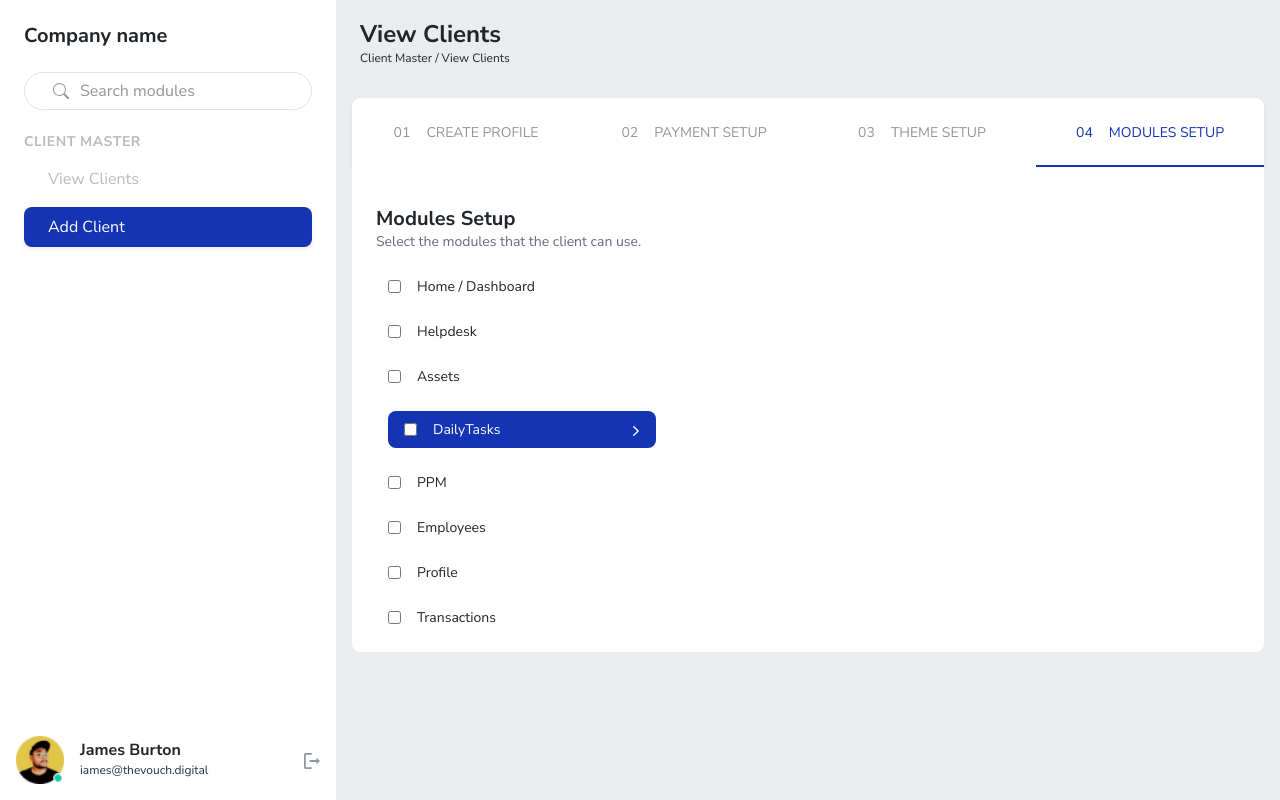
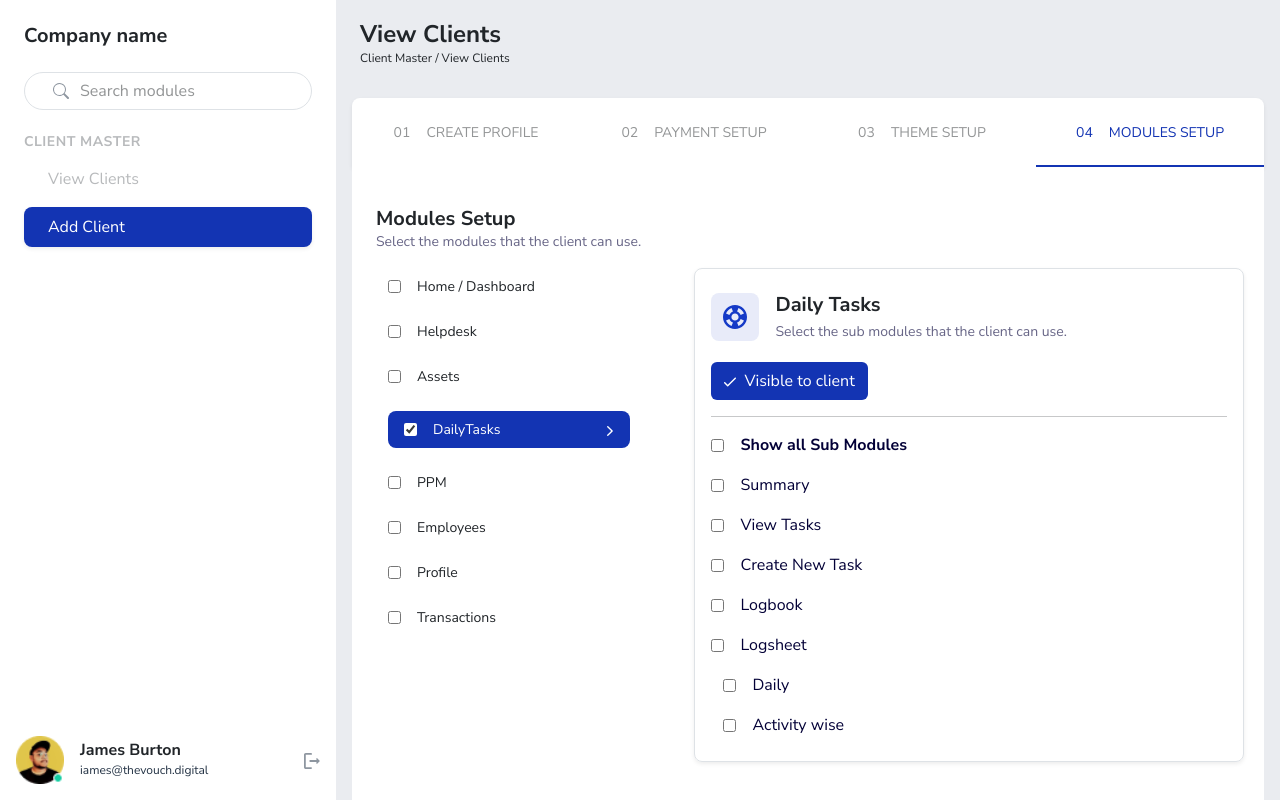
Before and after one commit to bhatshakran/vouch-adminpanel, a React (Vite) app: page /add/modulesetup in a window 1280 px wide. Built offline with nearby package versions, Linux system fonts and the light colour scheme.

Commit message:
Added:ModulesSetup

```diff
--- a/src/App.css
+++ b/src/App.css
@@ -47,10 +47,28 @@
   .outl {
     width: calc(100% - 80px) !important;
   }
+  .modulesidebar {
+    width: 150px !important;
+  }
+  .modulesubmenu {
+    width: 100% !important;
+  }
 }
+
+.modulesidebar {
+  width: 268px;
+}
+.modulesubmenu {
+  width: calc(100% - 268px);
+}
+
 @media only screen and (min-width: 768px) {
   .login-left {
     width: 400px !important;
+  }
+
+  .md-g-0 {
+    gap: 1 !important;
   }
 }
 
@@ -189,3 +207,15 @@
   left: 44px;
   top: 22px;
 }
+
+input {
+  accent-color: #1334b3 !important;
+}
+
+.whiteaccent {
+  accent-color: white !important;
+}
+
+.bluishblack {
+  color: #030037 !important;
+}
--- a/src/routes/Dashboard/Clients/AddClient/ModuleSidebar.jsx
+++ b/src/routes/Dashboard/Clients/AddClient/ModuleSidebar.jsx
@@ -1,8 +1,23 @@
-import React from 'react';
+import React, { useEffect, useRef, useState } from 'react';
 
-const ModuleSidebar = () => {
+const ModuleSidebar = ({ renderSubmenu }) => {
+  const submenuhanlderRef = useRef(null);
+  const [submenuactive, setSubmenuActive] = useState(true);
+
+  useEffect(() => {
+    if (submenuhanlderRef.current.checked) {
+      setSubmenuActive(true);
+      renderSubmenu();
+    } else setSubmenuActive(false);
+  }, []);
+
+  const showSubMenu = () => {
+    setSubmenuActive(!submenuactive);
+    renderSubmenu();
+  };
+
   return (
-    <div className='mx-3 mt-2' style={{ width: '268px' }}>
+    <div className='mx-3 mt-2 modulesidebar'>
       <div
         className='d-flex flex-column gap-4 flex-wrap'
         style={{ fontSize: '14px' }}
@@ -24,12 +39,20 @@ const ModuleSidebar = () => {
           <input type='checkbox' id='module8' name='module8' value='Assets' />
           <label htmlFor='module8'> Assets</label>
         </div>
-        <div className='d-flex gap-3  align-items-center nunito  primarybg p-2 text-white rounded-3 px-3'>
+        <div
+          className={`d-flex gap-3  align-items-center  nunito modulehandler ${
+            submenuactive && 'primarybg p-2 text-white rounded-3 px-3 '
+          }`}
+        >
           <input
+            ref={submenuhanlderRef}
+            onClick={showSubMenu}
             type='checkbox'
             id='module3'
             name='module3'
             value='DailyTasks'
+            checked={submenuactive}
+            className={`${submenuactive && 'whiteaccent'}`}
           />
           <div className='d-flex justify-content-between w-100'>
             <div>
--- a/src/routes/Dashboard/Clients/AddClient/ModulesSetup.tsx
+++ b/src/routes/Dashboard/Clients/AddClient/ModulesSetup.tsx
@@ -1,7 +1,9 @@
-import React from 'react';
+import React, { useState } from 'react';
 import ModuleSidebar from './ModuleSidebar';
+import SubMenu from './SubMenu';
 
 const ModulesSetup = () => {
+  const [rendersubmenu, setRenderSubmenu] = useState(false);
   return (
     <section className='bg-white px-2  py-4 rounded-bottom-3 shadow-s,'>
       <div className='mt-3'>
@@ -17,8 +19,52 @@ const ModulesSetup = () => {
           </p>
         </div>
 
-        <div className='container d-flex justify-content-start w-100'>
-          <ModuleSidebar />
+        <div className='container d-flex flex-column flex-md-row gap-5 md-g-0 justify-content-start w-100'>
+          <ModuleSidebar
+            renderSubmenu={() => setRenderSubmenu(!rendersubmenu)}
+          />
+          {rendersubmenu && <SubMenu />}
+        </div>
+        <div className='mt-5 container d-flex flex-wrap gap-4 nunito'>
+          <button className='btn primarybg  text-white d-flex gap-2 align-items-center'>
+            <span>Save & Continue</span>
+            <span>
+              <svg
+                width='8'
+                height='10'
+                viewBox='0 0 8 12'
+                fill='none'
+                xmlns='http://www.w3.org/2000/svg'
+              >
+                <path
+                  d='M0.735818 11.765C1.04917 12.0783 1.55436 12.0783 1.86771 11.765L7.18186 6.45084C7.43126 6.20144 7.43126 5.79856 7.18186 5.54916L1.86771 0.235012C1.55436 -0.0783373 1.04917 -0.0783373 0.735818 0.235012C0.422468 0.548361 0.422468 1.05356 0.735818 1.36691L5.36571 6.0032L0.729423 10.6395C0.422468 10.9464 0.422468 11.458 0.735818 11.765Z'
+                  fill='white'
+                />
+              </svg>
+            </span>
+          </button>
+          <button className='btn primarycolor  text-white d-flex gap-2 align-items-end'>
+            <span className='my-0'>
+              <svg
+                width='10'
+                height='12'
+                viewBox='0 0 10 12'
+                fill='none'
+                xmlns='http://www.w3.org/2000/svg'
+              >
+                <path
+                  d='M4.93027 2.04675V0.311866C4.93027 0.0320453 4.59449 -0.104756 4.40172 0.0942276L2.0388 2.45094C1.91443 2.5753 1.91443 2.76807 2.0388 2.89243L4.3955 5.24914C4.59449 5.4419 4.93027 5.3051 4.93027 5.02528V3.2904C7.24967 3.2904 9.08405 5.41703 8.57415 7.82349C8.2819 9.23502 7.13774 10.373 5.73242 10.6652C3.51252 11.1316 1.53512 9.60812 1.23664 7.54989C1.19312 7.25141 0.93195 7.02134 0.627257 7.02134C0.254163 7.02134 -0.0443118 7.3509 0.00543407 7.724C0.390964 10.4538 2.99018 12.4747 5.93141 11.9026C7.87149 11.5233 9.43227 9.96256 9.81158 8.02247C10.4272 4.83252 8.00208 2.04675 4.93027 2.04675Z'
+                  fill='#686687'
+                />
+              </svg>
+            </span>
+            <span
+              className='my-0 fw-bold secondarycolor'
+              style={{ fontSize: '14px' }}
+            >
+              Reset
+            </span>
+          </button>
         </div>
       </div>
     </section>
--- /dev/null
+++ b/src/routes/Dashboard/Clients/AddClient/SubMenu.jsx
@@ -0,0 +1,151 @@
+import React from 'react';
+
+const SubMenu = () => {
+  return (
+    <section className='shadow-sm rounded-3 border p-4 px-3 modulesubmenu'>
+      <div>
+        <div className='d-flex flex-wrap justify-content-between align-items-start w-100 gap-3'>
+          <div className='d-flex gap-3'>
+            <div>
+              <svg
+                width='48'
+                height='48'
+                viewBox='0 0 48 48'
+                fill='none'
+                xmlns='http://www.w3.org/2000/svg'
+              >
+                <rect width='48' height='48' rx='8' fill='#E8EBF9' />
+                <g clip-path='url(#clip0_1_8454)'>
+                  <path
+                    d='M24 12C17.376 12 12 17.376 12 24C12 30.624 17.376 36 24 36C30.624 36 36 30.624 36 24C36 17.376 30.624 12 24 12ZM32.952 20.544L29.616 21.924C29.004 20.292 27.72 18.996 26.076 18.396L27.456 15.06C29.976 16.02 31.98 18.024 32.952 20.544ZM24 27.6C22.008 27.6 20.4 25.992 20.4 24C20.4 22.008 22.008 20.4 24 20.4C25.992 20.4 27.6 22.008 27.6 24C27.6 25.992 25.992 27.6 24 27.6ZM20.556 15.048L21.96 18.384C20.304 18.984 18.996 20.292 18.384 21.948L15.048 20.556C16.02 18.024 18.024 16.02 20.556 15.048ZM15.048 27.444L18.384 26.064C18.996 27.72 20.292 29.016 21.948 29.616L20.544 32.952C18.024 31.98 16.02 29.976 15.048 27.444ZM27.456 32.952L26.076 29.616C27.72 29.004 29.016 27.708 29.616 26.052L32.952 27.456C31.98 29.976 29.976 31.98 27.456 32.952Z'
+                    fill='#153AC7'
+                  />
+                </g>
+                <defs>
+                  <clipPath id='clip0_1_8454'>
+                    <rect
+                      width='24'
+                      height='24'
+                      fill='white'
+                      transform='translate(12 12)'
+                    />
+                  </clipPath>
+                </defs>
+              </svg>
+            </div>
+            <div>
+              <h4 className='f-20 nunito fw-bold my-0'>Daily Tasks</h4>
+              <p className='f-14 nunito my-1 secondarycolor'>
+                Select the sub modules that the client can use.
+              </p>
+            </div>
+          </div>
+
+          <div>
+            <button className='btn primarybg  text-white d-flex gap-2 align-items-center nunito'>
+              <span>
+                <svg
+                  width='12'
+                  height='10'
+                  viewBox='0 0 12 10'
+                  fill='none'
+                  xmlns='http://www.w3.org/2000/svg'
+                >
+                  <path
+                    d='M3.70457 7.77842L1.21934 5.2932C0.940018 5.01388 0.488809 5.01388 0.20949 5.2932C-0.0698299 5.57251 -0.0698299 6.02372 0.20949 6.30304L3.20322 9.29678C3.48254 9.5761 3.93375 9.5761 4.21307 9.29678L11.7905 1.71934C12.0698 1.44002 12.0698 0.988809 11.7905 0.70949C11.5112 0.43017 11.06 0.43017 10.7807 0.70949L3.70457 7.77842Z'
+                    fill='white'
+                  />
+                </svg>
+              </span>
+              <span>Visible to client</span>
+            </button>
+          </div>
+        </div>
+        <hr />
+
+        <div className='bluishblack'>
+          <div className='d-flex gap-3  align-items-center nunito'>
+            <input
+              type='checkbox'
+              id='module1'
+              name='module1'
+              value='Home / Dashboard'
+            />
+            <label htmlFor='module1' className='fw-bold '>
+              {' '}
+              Show all Sub Modules
+            </label>
+          </div>
+
+          <div className='d-flex gap-3  align-items-center nunito mt-3'>
+            <input
+              type='checkbox'
+              id='module1'
+              name='module1'
+              value='Home / Dashboard'
+            />
+            <label htmlFor='module1'> Summary</label>
+          </div>
+          <div className='d-flex gap-3  align-items-center nunito mt-3'>
+            <input
+              type='checkbox'
+              id='module1'
+              name='module1'
+              value='Home / Dashboard'
+            />
+            <label htmlFor='module1'> View Tasks</label>
+          </div>
+          <div className='d-flex gap-3  align-items-center nunito mt-3'>
+            <input
+              type='checkbox'
+              id='module1'
+              name='module1'
+              value='Home / Dashboard'
+            />
+            <label htmlFor='module1'> Create New Task</label>
+          </div>
+          <div className='d-flex gap-3  align-items-center nunito mt-3'>
+            <input
+              type='checkbox'
+              id='module1'
+              name='module1'
+              value='Home / Dashboard'
+            />
+            <label htmlFor='module1'> Logbook</label>
+          </div>
+          <div className='d-flex gap-3  align-items-center nunito mt-3'>
+            <input
+              type='checkbox'
+              id='module1'
+              name='module1'
+              value='Home / Dashboard'
+            />
+            <label htmlFor='module1'> Logsheet</label>
+          </div>
+          <div className='container'>
+            <div className='d-flex gap-3  align-items-center nunito mt-3'>
+              <input
+                type='checkbox'
+                id='module1'
+                name='module1'
+                value='Home / Dashboard'
+              />
+              <label htmlFor='module1'> Daily</label>
+            </div>
+            <div className='d-flex gap-3  align-items-center nunito mt-3'>
+              <input
+                type='checkbox'
+                id='module1'
+                name='module1'
+                value='Home / Dashboard'
+              />
+              <label htmlFor='module1'> Activity wise</label>
+            </div>
+          </div>
+        </div>
+      </div>
+    </section>
+  );
+};
+
+export default SubMenu;
```
